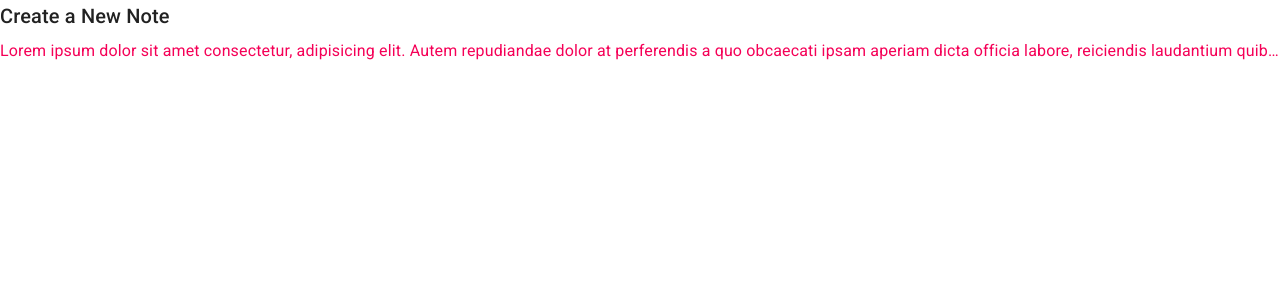
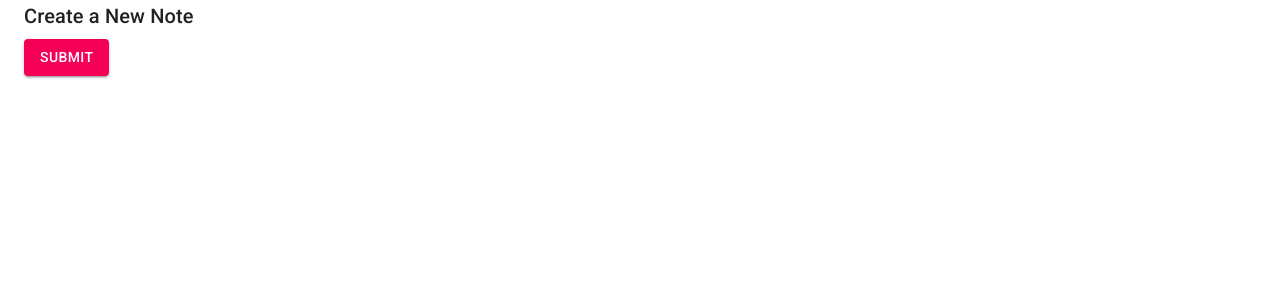
Before and after one commit to Fajar-Islami/latihan-material-ui, a React (Create React App) app: page /create in a window 1280 px wide. Shown: the top 300 px of the page. Built offline with nearby package versions, Linux system fonts and the light colour scheme.

Commit message:
video 3 - button

```diff
--- a/src/pages/Create.js
+++ b/src/pages/Create.js
@@ -1,17 +1,29 @@
 import React from "react";
 import Typography from "@material-ui/core/Typography";
+import Button from "@material-ui/core/Button";
+import Container from "@material-ui/core/Container";
 
 export default function Create() {
   return (
-    <div>
+    <Container>
       <Typography variant='h6' component='h2' gutterBottom color='textPrimary'>
         Create a New Note
       </Typography>
-      <Typography color='secondary' noWrap>
-        Lorem ipsum dolor sit amet consectetur, adipisicing elit. Autem repudiandae dolor at perferendis a quo obcaecati
-        ipsam aperiam dicta officia labore, reiciendis laudantium quibusdam possimus assumenda eligendi voluptatum earum
-        quasi?
-      </Typography>
-    </div>
+
+      <Button type='submit' color='secondary' variant='contained' onClick={() => console.log("click button")}>
+        Submit
+      </Button>
+
+      {/* <Button type='submit'>Submit</Button>
+      <Button type='submit' color='secondary' variant='outlined'>
+        Submit
+      </Button>
+
+      <ButtonGroup color='secondary' variant='contained'>
+        <Button>One</Button>
+        <Button>Two</Button>
+        <Button>Three</Button>
+      </ButtonGroup> */}
+    </Container>
   );
 }
```
Also changed, not shown: catatan.txt.
